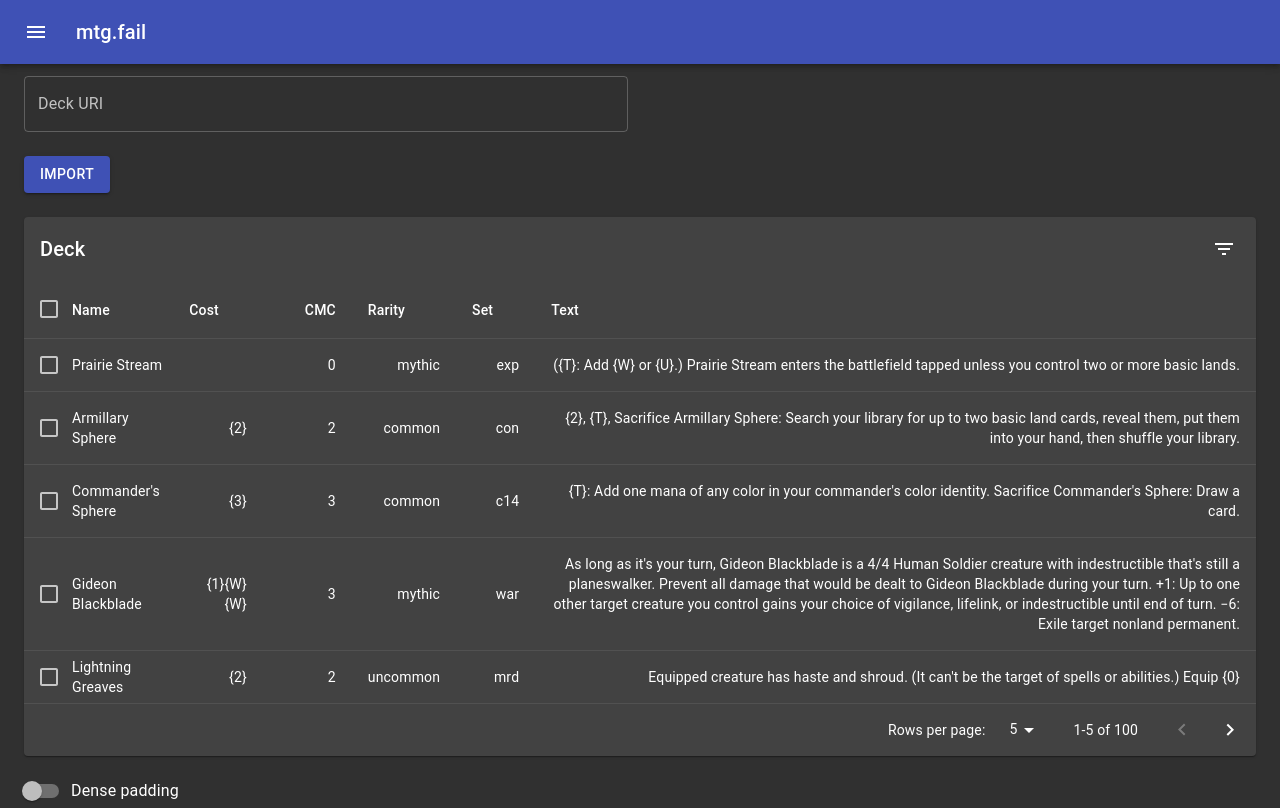
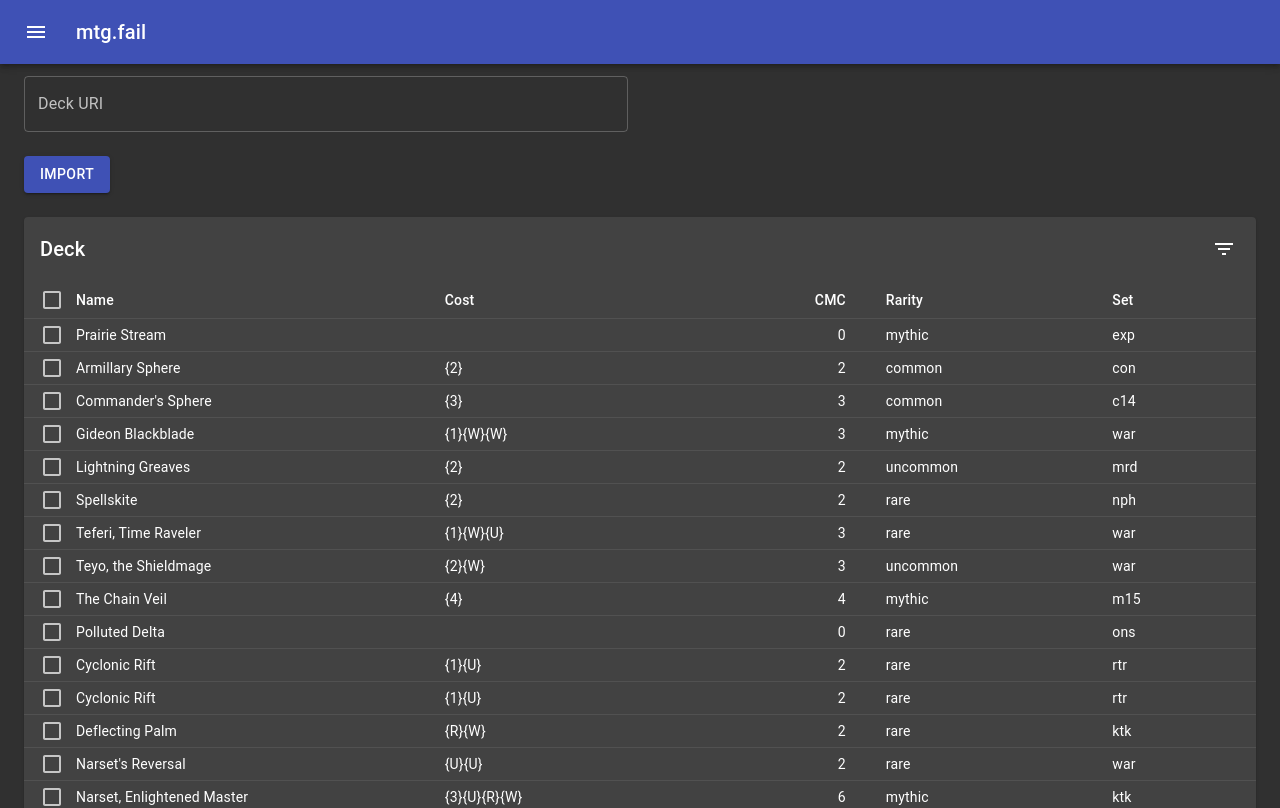
Before and after one commit to guygrigsby/mtgfail-frontend, a React app: page / in a window 1280 px wide. Shown: the top 808 px of the page. Built offline with nearby package versions, Linux system fonts and the light colour scheme.

Commit message:
remove extra stuff and fix sorting

```diff
--- a/src/EnhancedTable.js
+++ b/src/EnhancedTable.js
@@ -47,12 +47,12 @@ function stableSort(array, comparator) {
   return stabilizedThis.map(el => el[0]);
 }
 const headCells = [
-  { id: "name", numeric: false, disablePadding: true, label: "Name" },
-  { id: "cost", numeric: false, disablePadding: false, label: "Cost" },
-  { id: "cmc", numeric: true, disablePadding: false, label: "CMC" },
-  { id: "rarity", numeric: false, disablePadding: false, label: "Rarity" },
-  { id: "set", numeric: false, disablePadding: false, label: "Set" },
-  { id: "Text", numeric: false, disablePadding: false, label: "Text" }
+  { id: "Name", numeric: false, disablePadding: true, label: "Name" },
+  //{ id: "Image", numeric: false, disablePadding: true, label: "Type" },
+  { id: "Cost", numeric: false, disablePadding: false, label: "Cost" },
+  { id: "Cmc", numeric: true, disablePadding: false, label: "CMC" },
+  { id: "Rarity", numeric: false, disablePadding: false, label: "Rarity" },
+  { id: "Set", numeric: false, disablePadding: false, label: "Set" }
 ];
 
 function EnhancedTableHead(props) {
@@ -214,11 +214,9 @@ const useStyles = makeStyles(theme => ({
 export default function EnhancedTable(props) {
   const classes = useStyles();
   const [order, setOrder] = React.useState("asc");
-  const [orderBy, setOrderBy] = React.useState("calories");
+  const [orderBy, setOrderBy] = React.useState("name");
   const [selected, setSelected] = React.useState([]);
-  const [page, setPage] = React.useState(0);
-  const [dense, setDense] = React.useState(false);
-  const [rowsPerPage, setRowsPerPage] = React.useState(5);
+
   const rows = props.rows;
 
   const handleRequestSort = (event, property) => {
@@ -272,9 +270,6 @@ export default function EnhancedTable(props) {
 
   const isSelected = name => selected.indexOf(name) !== -1;
 
-  const emptyRows =
-    rowsPerPage - Math.min(rowsPerPage, rows.length - page * rowsPerPage);
-
   return (
     <div className={classes.root}>
       <Paper className={classes.paper}>
@@ -283,7 +278,7 @@ export default function EnhancedTable(props) {
           <Table
             className={classes.table}
             aria-labelledby="tableTitle"
-            size={dense ? "small" : "medium"}
+            size="small"
             aria-label="enhanced table"
           >
             <EnhancedTableHead
@@ -296,13 +291,13 @@ export default function EnhancedTable(props) {
               rowCount={rows.length}
             />
             <TableBody>
-              {stableSort(rows, getComparator(order, orderBy))
-                .slice(page * rowsPerPage, page * rowsPerPage + rowsPerPage)
-                .map((row, index) => {
+              {stableSort(rows, getComparator(order, orderBy)).map(
+                (row, index) => {
                   const isItemSelected = isSelected(row.Name);
                   const labelId = `enhanced-table-checkbox-${index}`;
 
                   return (
+                    <Tooltip title={row.Text}>
                       <TableRow
                         hover
                         onClick={event => handleClick(event, row.Name)}
@@ -326,36 +321,19 @@ export default function EnhancedTable(props) {
                         >
                           {row.Name}
                         </TableCell>
-                      <TableCell align="right">{row.Cost}</TableCell>
+                        <TableCell align="left">{row.Cost}</TableCell>
                         <TableCell align="right">{row.Cmc}</TableCell>
-                      <TableCell align="right">{row.Rarity}</TableCell>
-                      <TableCell align="right">{row.Set}</TableCell>
-                      <TableCell align="right">{row.Text}</TableCell>
+                        <TableCell align="left">{row.Rarity}</TableCell>
+                        <TableCell align="left">{row.Set}</TableCell>
                       </TableRow>
+                    </Tooltip>
                   );
-                })}
-              {emptyRows > 0 && (
-                <TableRow style={{ height: (dense ? 33 : 53) * emptyRows }}>
-                  <TableCell colSpan={6} />
-                </TableRow>
+                }
               )}
             </TableBody>
           </Table>
         </TableContainer>
-        <TablePagination
-          rowsPerPageOptions={[5, 10, 25]}
-          component="div"
-          count={rows.length}
-          rowsPerPage={rowsPerPage}
-          page={page}
-          onChangePage={handleChangePage}
-          onChangeRowsPerPage={handleChangeRowsPerPage}
-        />
       </Paper>
-      <FormControlLabel
-        control={<Switch checked={dense} onChange={handleChangeDense} />}
-        label="Dense padding"
-      />
     </div>
   );
 }
```
Lines whose indentation alone changed are shown as unchanged.
